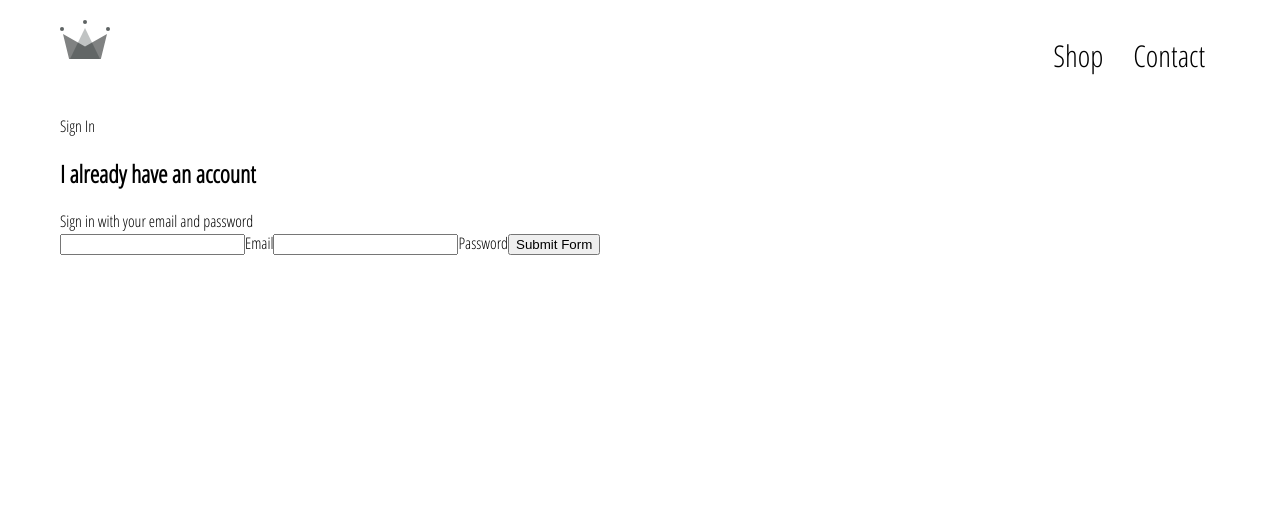
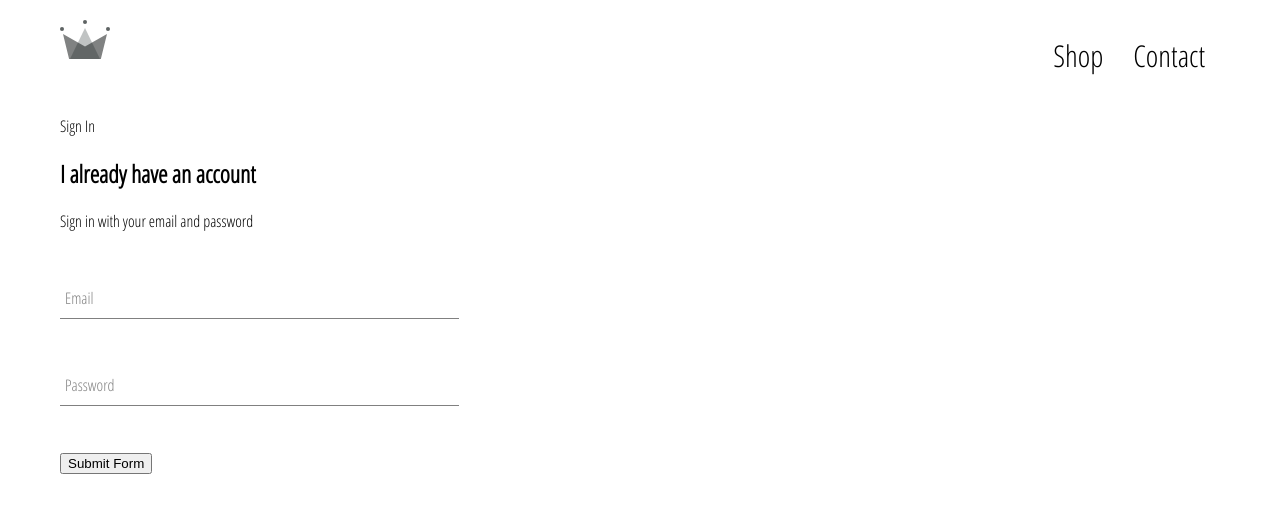
Before and after one commit to ccastell18/React_2019, a React (Create React App) app in the folder ecommerce/clothing_app/: page /signin in a window 1280 px wide. Shown: the top 512 px of the page. Built offline with nearby package versions, Linux system fonts and the light colour scheme.

Commit message:
sign in animation

```diff
--- /dev/null
+++ b/ecommerce/clothing_app/src/components/form-input/form-input.component.jsx
@@ -0,0 +1,18 @@
+import React from 'react';
+
+import './form-input.styles.scss';
+
+const FormInput = ({ handleChange, label, ...otherProps }) => (
+  <div className='group'>
+    <input onChange={handleChange} {...otherProps} className="form-input" />
+    {
+      label ?
+        (<label className={`${otherProps.value.length ? 'shrink' : ''} form-input-label`}>
+          {label}
+        </label>)
+        : null
+    }
+  </div>
+)
+
+export default FormInput;
--- /dev/null
+++ b/ecommerce/clothing_app/src/components/form-input/form-input.styles.scss
@@ -0,0 +1,54 @@
+$sub-color: grey;
+$main-color: black;
+
+@mixin shrinkLabel {
+  top: -14px;
+  font-size: 12px;
+  color: $main-color;
+}
+
+.group {
+  position: relative;
+  margin: 45px 0;
+
+  .form-input {
+    background: none;
+    background-color: white;
+    color: $sub-color;
+    font-size: 18px;
+    padding: 10px 10px 10px 5px;
+    display: block;
+    width: 100%;
+    border: none;
+    border-radius: 0;
+    border-bottom: 1px solid $sub-color;
+    margin: 25px 0;
+
+    &:focus {
+      outline: none;
+    }
+
+    &:focus ~ .form-input-label {
+      @include shrinkLabel();
+    }
+  }
+
+  input[type='password'] {
+    letter-spacing: 0.3em;
+  }
+
+  .form-input-label {
+    color: $sub-color;
+    font-size: 16px;
+    font-weight: normal;
+    position: absolute;
+    pointer-events: none;
+    left: 5px;
+    top: 10px;
+    transition: 300ms ease all;
+
+    &.shrink {
+      @include shrinkLabel();
+    }
+  }
+}
--- a/ecommerce/clothing_app/src/components/sign-in/sign-in.component.jsx
+++ b/ecommerce/clothing_app/src/components/sign-in/sign-in.component.jsx
@@ -1,4 +1,6 @@
 import React from 'react';
+
+import FormInput from '../form-input/form-input.component';
 
 import './sign-in.styles.scss';
 
@@ -31,20 +33,20 @@ class SignIn extends React.Component {
         <span>Sign in with your email and password</span>
 
         <form onSubmit={this.handleSubmit}>
-          <input
+          <FormInput
             name="email"
             type="email"
             value={this.state.email}
-            onChange={this.handleChange}
+            label="Email"
+            handleChange={this.handleChange}
             required />
-          <label>Email</label>
-          <input
+          <FormInput
             name="password"
             type="password"
             value={this.state.password}
-            onChange={this.handleChange}
+            label='Password'
+            handleChange={this.handleChange}
             required />
-          <label>Password</label>
           <input type="submit" value='Submit Form' />
         </form>
       </div>
--- a/ecommerce/clothing_app/src/components/sign-in/sign-in.styles.scss
+++ b/ecommerce/clothing_app/src/components/sign-in/sign-in.styles.scss
@@ -0,0 +1,3 @@
+.sign-in{
+  width: 30vw;
+}
```
